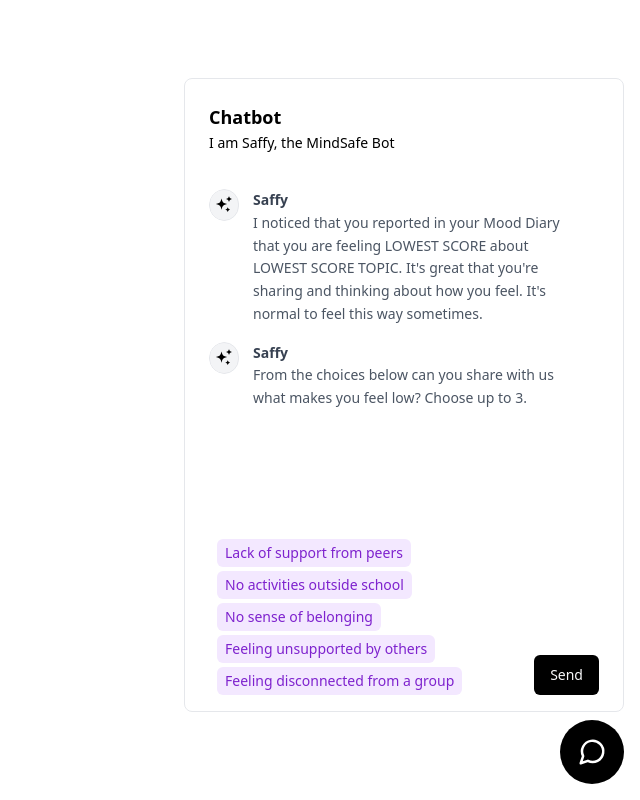
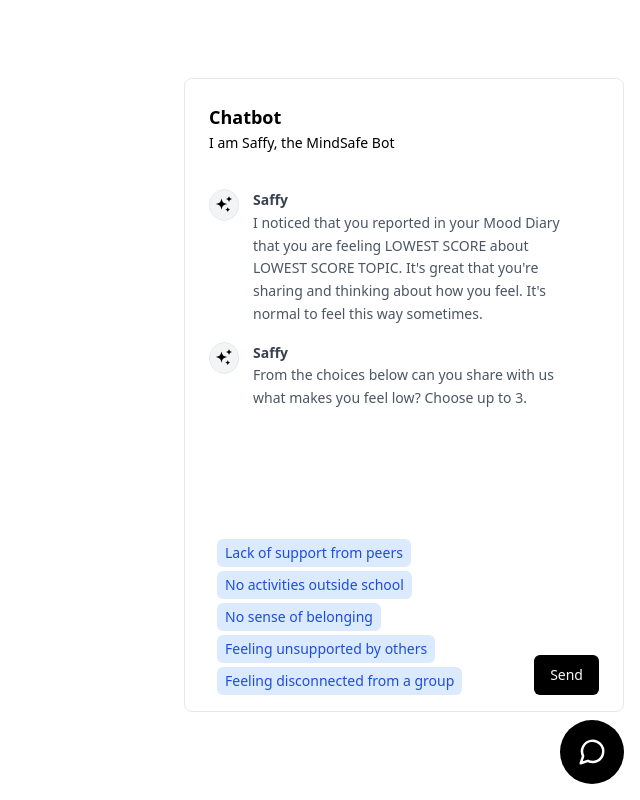
Before and after one commit to HHazard2002/mind-safe, a React (Create React App) app in the folder chatbot/: page /negative-chat in a window 1280 px wide. Both pictures are taken after a click on the button 1232 px from the left and 752 px from the top of the page. Shown: the whole page, without its empty margins (640-1280 px from the left). Built offline with nearby package versions, Linux system fonts and the light colour scheme.

Commit message:
Automatic scrolling when new text

```diff
--- a/chatbot/src/component/good/first_input.js
+++ b/chatbot/src/component/good/first_input.js
@@ -16,8 +16,8 @@ function FirstInput({ options, handleSelect, handleSubmit, selectedItems }) {
                 onClick={() => handleSelect(item)}
                 className={`cursor-pointer ml-2 rounded-md px-2 mt-1 p-1 text-sm md:text-md font-medium ${
                   selectedItems.includes(item)
-                    ? "bg-purple-300 text-purple-700"
-                    : "bg-purple-100 text-purple-700"
+                    ? "bg-blue-300 text-blue-700"
+                    : "bg-blue-100 text-blue-700"
                 }`}
               >
                 {item}
--- a/chatbot/src/pages/template2.js
+++ b/chatbot/src/pages/template2.js
@@ -1,5 +1,5 @@
 import "../index.css";
-import React, { useState, useEffect } from "react";
+import React, { useState, useEffect, useRef } from "react";
 import FirstInput from "../component/good/first_input";
 import SecondInput from "../component/good/second_input";
 import ChatButton from "../component/chat_button";
@@ -102,6 +102,14 @@ function Template2() {
   const [needHelp, setNeedHelp] = useState(null);
   const [helpNeeded, setHelpNeeded] = useState(null);
 
+  const scrollableDivRef = useRef(null);
+
+  useEffect(() => {
+    if (scrollableDivRef.current) {
+      scrollableDivRef.current.scrollTop =
+        scrollableDivRef.current.scrollHeight;
+    }
+  }, [text, submittedItems, savedInput, needHelp, helpNeeded]);
   return (
     <div>
       <ChatButton isChatOpen={isChatOpen} toggleChat={toggleChat} />
@@ -117,6 +125,7 @@ function Template2() {
           <div
             className=" pr-4 h-[474px] overflow-y-auto"
             style={{ minWidth: "100%" }}
+            ref={scrollableDivRef}
           >
             <TextAI text={text[0]} />
             <TextAI text={text[1]} />
```
